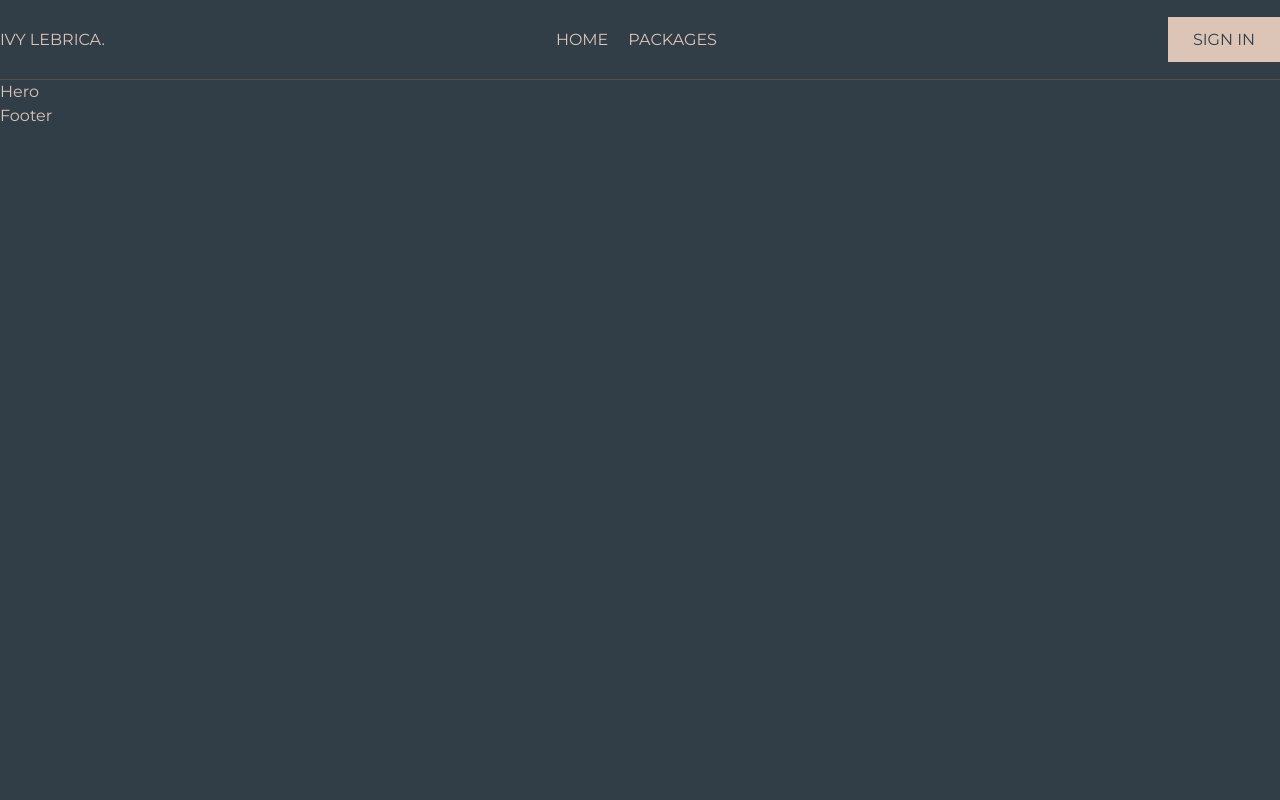
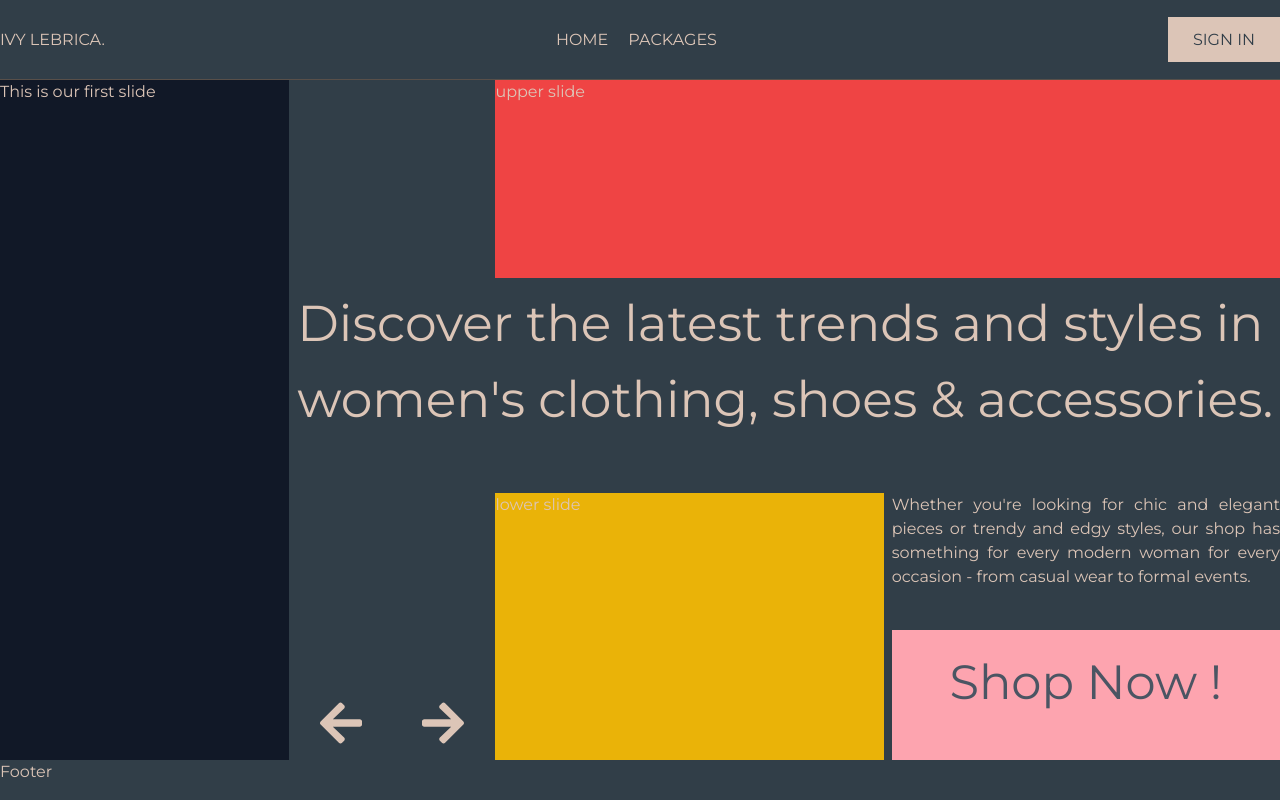
Before and after one commit to adibfuego90/ivy-lebrica, a Next.js app: page / in a window 1280 px wide. Built offline with nearby package versions, Linux system fonts and the light colour scheme.

Commit message:
hero layout done

```diff
--- a/app/globals.css
+++ b/app/globals.css
@@ -5,3 +5,50 @@
 .wrapper {
   @apply container mx-auto px-5 lg:px-0;
 }
+
+/* Hero Section  */
+.hero {
+  grid-template-columns: repeat(13, 1fr);
+  grid-template-rows: repeat(10, 1fr);
+  gap: 0.5rem;
+}
+
+.left-slider {
+  grid-row: 1 / span 10;
+  grid-column: 1 / span 3;
+}
+
+.top-slider {
+  grid-row: 1 / span 3;
+  grid-column: 6 / span 8;
+}
+
+.slider-title {
+  grid-row: 4 / span 3;
+  grid-column: 4 / span 10;
+}
+
+.bottom-slider {
+  grid-row: 7 / span 4;
+  grid-column: 6 / span 4;
+}
+
+.hero-paragraph {
+  grid-row: 7 / span 2;
+  grid-column: 10 / span 4;
+}
+
+.hero-button {
+  grid-row: 9 / span 2;
+  grid-column: 10 / span 4;
+}
+
+.slider-buttons-l {
+  grid-row: 10 / span 1;
+  grid-column: 4 / span 1;
+}
+
+.slider-buttons-r {
+  grid-row: 10 / span 1;
+  grid-column: 5 / span 1;
+}
--- a/components/Hero.jsx
+++ b/components/Hero.jsx
@@ -1,5 +1,37 @@
+import { FaArrowLeft } from "react-icons/fa";
+import { FaArrowRight } from "react-icons/fa";
+import Image from "next/image";
+
 const Hero = () => {
-  return <div>Hero</div>;
+  return (
+    <div className="hero grid wrapper h-[85vh]">
+      <div className="left-slider bg-gray-900">
+        <h1>This is our first slide</h1>
+      </div>
+      <div className="top-slider bg-red-500">upper slide</div>
+      <div className="slider-title text-[3.15rem]">
+        Discover the latest trends and styles in women's clothing, shoes &
+        accessories.
+      </div>
+      <div className="bottom-slider bg-yellow-500">lower slide</div>
+      <div className="hero-paragraph">
+        <p className="text-justify">
+          Whether you're looking for chic and elegant pieces or trendy and edgy
+          styles, our shop has something for every modern woman for every
+          occasion - from casual wear to formal events.
+        </p>
+      </div>
+      <div className="hero-button text-5xl bg-rose-300 text-center pt-7 text-gray-600">
+        Shop Now !
+      </div>
+      <div className="slider-buttons-l relative">
+        <FaArrowLeft className="text-5xl left-5 absolute" />
+      </div>
+      <div className="slider-buttons-r relative">
+        <FaArrowRight className="text-5xl right-5 absolute" />
+      </div>
+    </div>
+  );
 };
 
 export default Hero;
--- a/next.config.js
+++ b/next.config.js
@@ -2,6 +2,12 @@
 const nextConfig = {
   images: {
     domains: ["images.pexels.com"],
+    remotePatterns: [
+      {
+        protocol: "https",
+        hostname: "res.cloudinary.com",
+      },
+    ],
   },
 };
 
```
